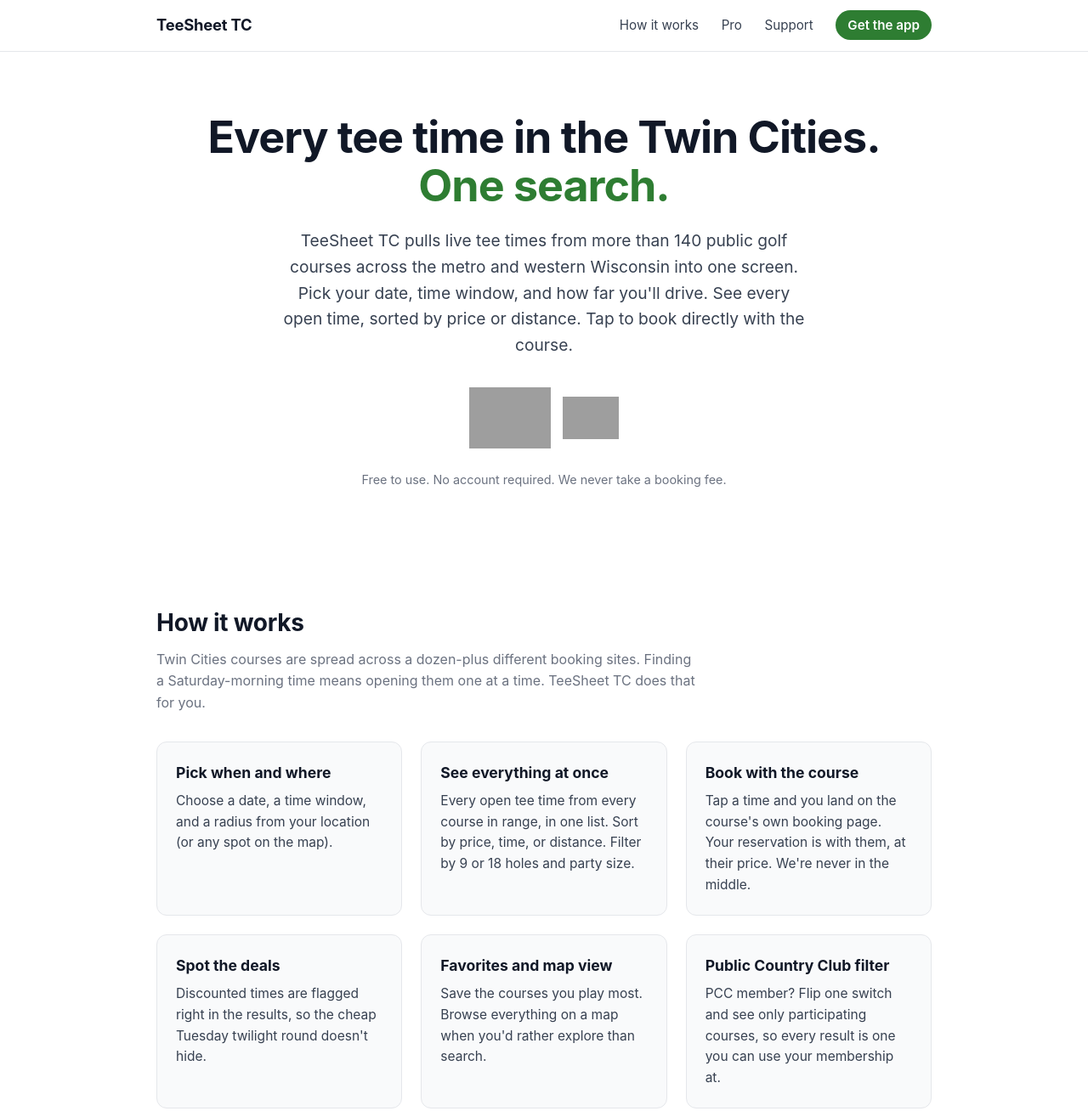
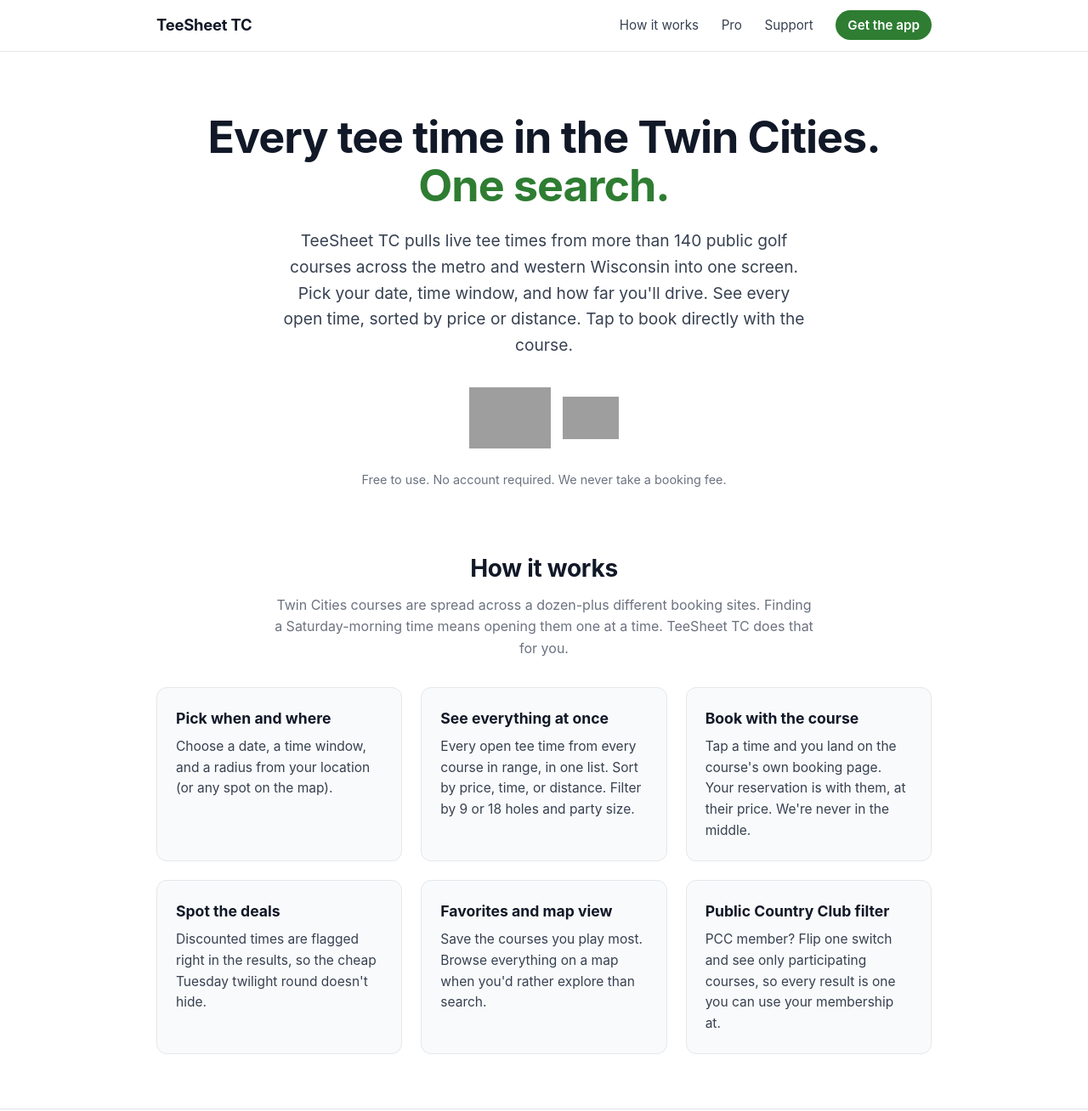
Before and after one commit to Ribby21/teesheettc-site, a plain HTML site: page index.html in a window 1280 px wide. Shown: the top 1308 px of the page at 85% size. Drawn offline with Linux system fonts and the light colour scheme; grey boxes are pictures that could not be loaded.

Commit message:
Landing: center How it works, tighten spacing around hero

```diff
--- a/index.html
+++ b/index.html
@@ -41,7 +41,7 @@
 </section>
 
 
-<section class="block" id="how">
+<section class="block centered" id="how">
   <div class="wrap">
     <h2>How it works</h2>
     <p class="sub">Twin Cities courses are spread across a dozen-plus different booking sites. Finding a Saturday-morning time means opening them one at a time. TeeSheet TC does that for you.</p>
--- a/styles.css
+++ b/styles.css
@@ -53,7 +53,7 @@
 @media (max-width: 600px) { .nav a:not(.cta) { display: none; } }
 
 /* Hero */
-.hero { padding: 72px 0 56px; text-align: center; }
+.hero { padding: 72px 0 24px; text-align: center; }
 .hero h1 { font-size: clamp(2rem, 5vw, 3.25rem); line-height: 1.1; margin: 0 0 0.4em; letter-spacing: -0.02em; }
 .hero h1 span { color: var(--green); }
 .hero .lede { font-size: 1.2rem; color: var(--ink-soft); max-width: 620px; margin: 0 auto 1.8em; }
@@ -64,6 +64,9 @@
 
 /* Sections */
 section.block { padding: 64px 0; }
+section.block.centered { padding-top: 32px; text-align: center; }
+section.block.centered .sub { margin-left: auto; margin-right: auto; }
+section.block.centered .grid { text-align: left; }
 section.block h2 { font-size: 1.75rem; margin: 0 0 0.3em; letter-spacing: -0.01em; }
 section.block .sub { color: var(--muted); margin: 0 0 2em; max-width: 640px; }
 .grid { display: grid; grid-template-columns: repeat(auto-fit, minmax(260px, 1fr)); gap: 22px; }
```
